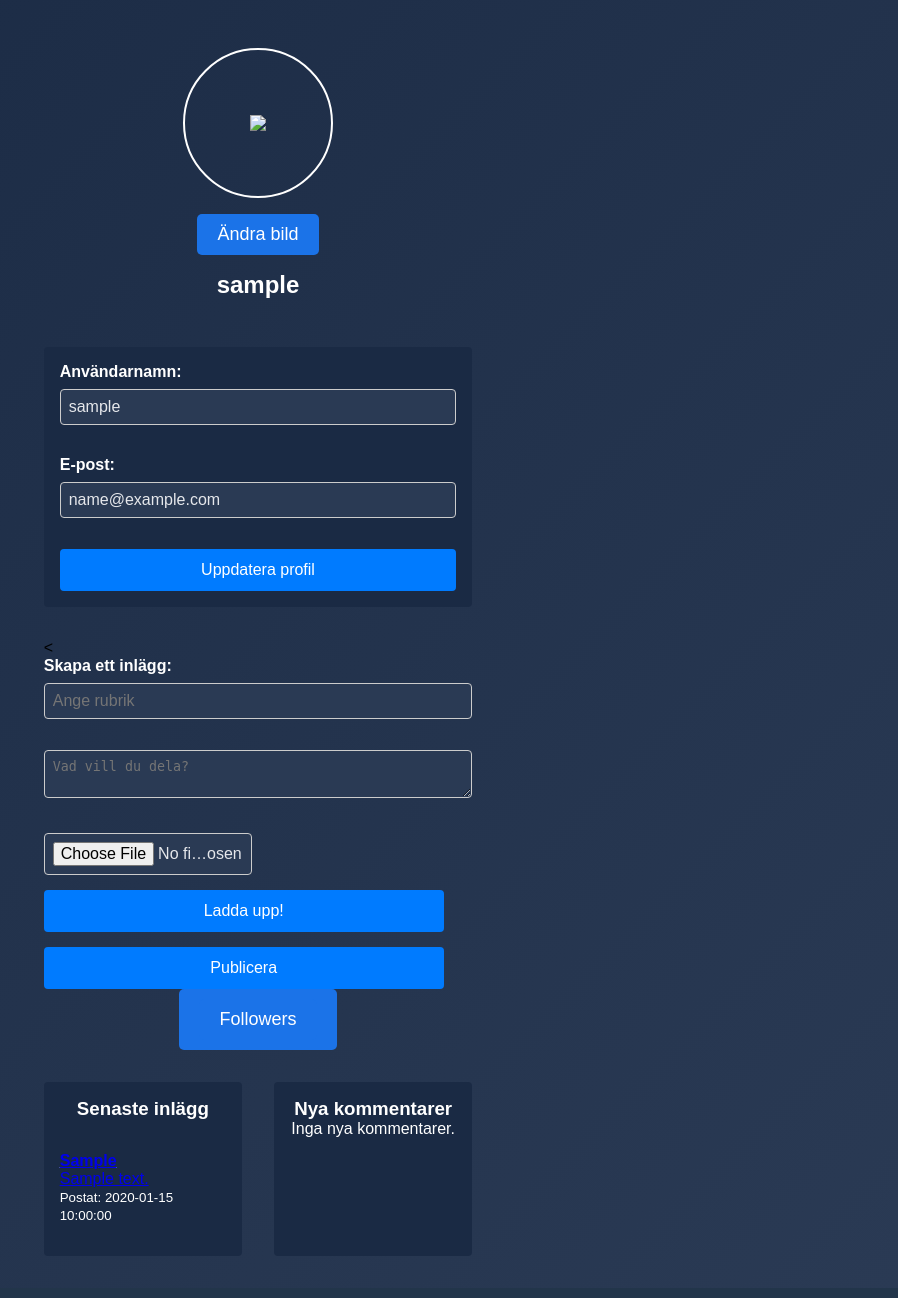
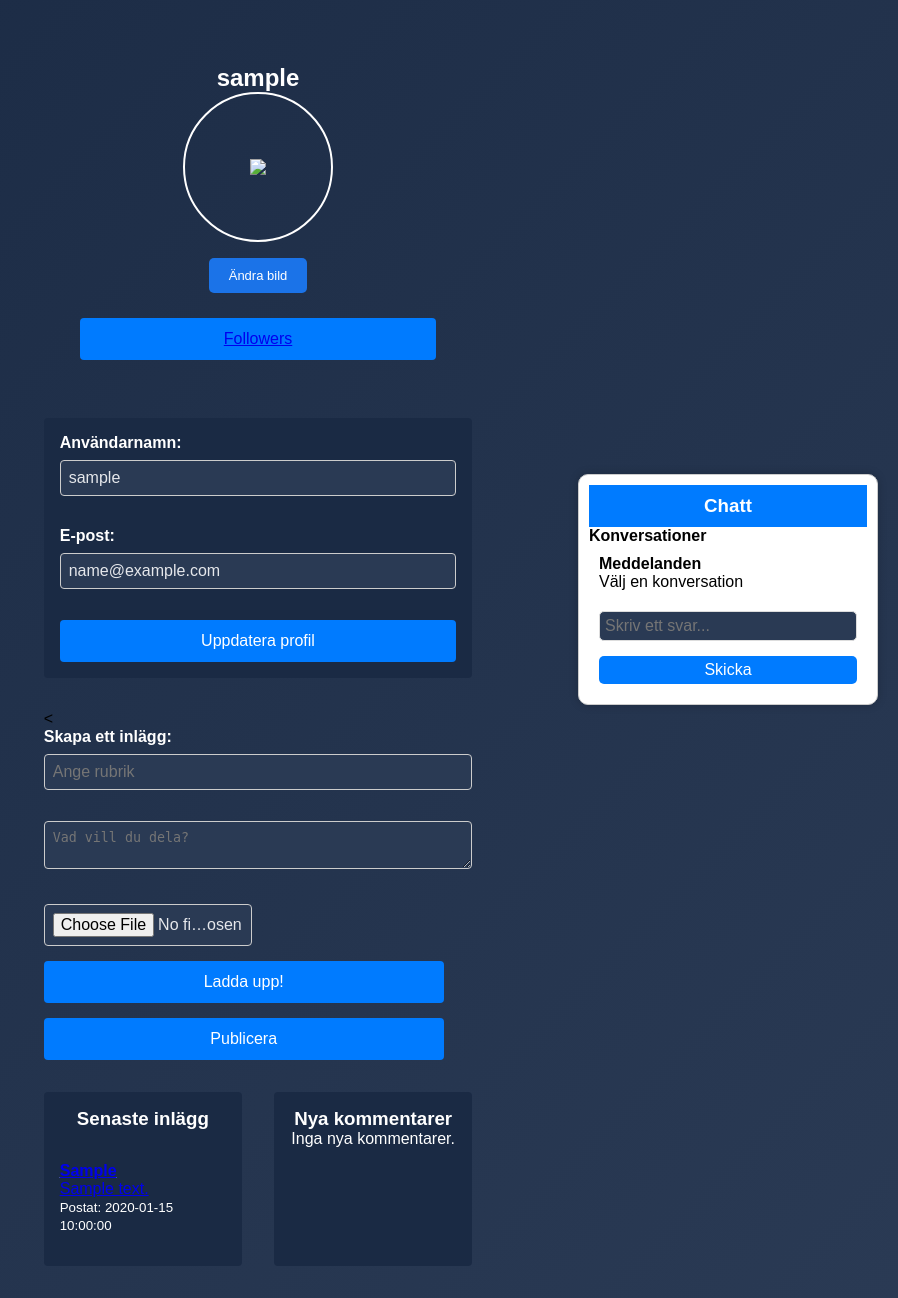
Before and after one commit to Grupp3n/Blogg3n, a PHP site: page /profile.php in a window 1280 px wide. Shown: the part 75-1373 px from the top of the page, without its empty margins (382-1280 px from the left). Before the commit the page ends 1295 px from the top, so only its background shows below. Run offline with PHP 8.4, Linux system fonts and the light colour scheme; the visitor is signed in with stand-in values (Sample User, id 1); tables that the repository leaves empty or names only in its code hold one stand-in row (values such as "Sample post").

Commit message:
chatt, profilefunktionalitet

```diff
--- a/chatt.php
+++ b/chatt.php
@@ -1,85 +1,52 @@
 <?php
-session_start();
+if (session_status() == PHP_SESSION_NONE) {
+    session_start();
+}
 
-if(!isset($_SESSION['user_id'])) {
-    // header("location: index.php");
-    // exit;
-} else {
+require_once 'db_connect.php';
 
-    // Hämta användarnamn
-    $stmt = $pdo->prepare("SELECT username, email FROM users WHERE id = :id");
-    $stmt->execute([':id' => $_SESSION['GuestID']]);
-    $guestUser = $stmt->fetch(PDO::FETCH_ASSOC);
+if (!isset($_SESSION['user_id'])) {
+    die("Du måste vara inloggad för att använda chatten.");
+}
 
-    print_r($guestUser['username']);
+$user_id = $_SESSION['user_id'];
 
-    if ($_SERVER['REQUEST_METHOD'] === 'POST' && isset($_POST['textInput'])) {
+// Hämta alla konversationer där användaren är antingen avsändare eller mottagare
+$stmt = $pdo->prepare("
+    SELECT c.text, c.senderID, c.receiverID, c.timeCreated, u.username AS sender_name
+    FROM chatt c
+    JOIN users u ON c.senderID = u.id
+    WHERE c.senderID = :userID OR c.receiverID = :userID
+    ORDER BY c.timeCreated ASC
+");
+$stmt->execute([':userID' => $user_id]);
+$messages = $stmt->fetchAll(PDO::FETCH_ASSOC);
 
-        // Hämtar alla users för att veta vilket ID man skall skicka meddelande till
-        $stmt = $pdo->prepare("SELECT * FROM users WHERE firstname = :firstname");
-        $stmt->execute([':firstname' => $_POST['receiver']]);
-        $userName = $stmt->fetch(PDO::FETCH_ASSOC);
+// Hämta lista över personer som har chattat med inloggad användare
+$stmt = $pdo->prepare("
+    SELECT DISTINCT u.id, u.username
+    FROM users u
+    JOIN chatt c ON (c.senderID = u.id OR c.receiverID = u.id)
+    WHERE u.id != :userID
+");
+$stmt->execute([':userID' => $user_id]);
+$chat_users = $stmt->fetchAll(PDO::FETCH_ASSOC);
 
-        $receiver_id = $userName['id'];      //denna raden skall bytas mot användarnamn och inte ID
+// Om användaren skickar ett svar
+if ($_SERVER['REQUEST_METHOD'] === 'POST' && isset($_POST['reply_message'])) {
+    $receiver_id = $_POST['receiver_id'];
+    $message_text = trim($_POST['message_text']);
 
-        $post_content = trim($_POST['post_content2']);
-        if (!empty($post_content)) {
-            $stmt = $pdo->prepare("INSERT INTO chatt (text, senderID, receiverID, timeCreated) VALUES (:text, :senderID, :receiverID, NOW())");
-            if ($stmt->execute([
-                ':senderID'    => $user_id,
-                ':receiverID'    => $receiver_id,
-                ':text' => $post_content
-            ])) {
-                $message = "Inlägg publicerat!";
-            } else {
-                $message = "Fel vid publicering av inlägg.";
-            }
-        } else {
-            $message = "Inlägget får inte vara tomt.";
-        }
+    if (!empty($receiver_id) && !empty($message_text)) {
+        $stmt = $pdo->prepare("INSERT INTO chatt (text, senderID, receiverID, timeCreated)
+                               VALUES (:text, :senderID, :receiverID, NOW())");
+        $stmt->execute([
+            ':text' => $message_text,
+            ':senderID' => $user_id,
+            ':receiverID' => $receiver_id
+        ]);
     }
-
-    // Hämta aktuell användardata från databasen
-    $stmt = $pdo->prepare("SELECT id, username, email FROM users WHERE id = :id");
-    $stmt->execute([':id' => $_SESSION['GuestID']]);
-    $user = $stmt->fetch(PDO::FETCH_ASSOC);
-
-    if (!$user) {
-        header("Location: index.php");
-        exit;
-    }
-
-
-
-    // Hämta inlägg från DB för den inloggade användaren
-    $stmt = $pdo->prepare("SELECT text, senderID, receiverID, text, timeCreated
-                                    FROM chatt
-                                    WHERE senderID = :senderID OR receiverID = :receiverID
-                                    ORDER BY timeCreated DESC");
-
-    $stmt->execute([
-        ':senderID' => $user_id,
-        ':receiverID' => $user_id
-    ]);
-
-    $posts2 = $stmt->fetchAll(PDO::FETCH_ASSOC);
-
-
-
-    $userchatt = [];
-    // Här fixar jag så jag har alla userIDs som har chattat och tagit bort den usern som är inloggad.
-    foreach($posts2 as $post) {
-
-        $sender = $post['senderID'];
-
-
-            if(!in_array($sender, $userchatt)) {
-                $userchatt[] = $sender;
-            }
-
-    }
-
-      // KOD SLUTAR HÄR FÖR CHATT
-
+    header("Location: profile.php");
+    exit;
 }
 ?>
--- a/profile.php
+++ b/profile.php
@@ -1,5 +1,11 @@
 <?php
-session_start();
+if (session_status() !== PHP_SESSION_ACTIVE) {
+    session_start();
+}
+
+// Inkludera nödvändiga filer, t.ex. databasanslutning och chattfunktionen
+require_once 'db_connect.php';
+include 'chatt.php';
 
 // Test-användare:
 if (!isset($_SESSION['user_id'])) {
@@ -11,7 +17,7 @@ if (!isset($_SESSION['user_id'])) {
     exit;
 }
 
-require_once 'db_connect.php';
+// require_once 'db_connect.php';
 
 $user_id = $_SESSION['user_id'];
 $message = '';
@@ -33,8 +39,8 @@ if ($_SERVER['REQUEST_METHOD'] == "POST") {
         }
     }
 
-    $blogHeader = htmlspecialchars($_POST['post_header']);
-    $blogText = htmlspecialchars($_POST['post_content']);
+    $blogHeader = isset($_POST['post_header']);
+    $blogText = isset($_POST['post_content']);
     $time = date_create();
     $getTime = date_format($time, "Y-m-d H:i:s");
 
@@ -224,6 +230,7 @@ $comments = $stmt->fetchAll(PDO::FETCH_ASSOC);
 <main">
     <!-- Profilsektionen -->
     <div class="profile-info">
+        <h2 style="color:white; margin-top: 1rem;"><?php echo htmlspecialchars($user['username']); ?></h2>
         <div class="profile-info-box">
             <?php if($user['image'] == null): ?>
                 <img src="img/transparent logo.png" alt="Profilbild">
@@ -233,6 +240,9 @@ $comments = $stmt->fetchAll(PDO::FETCH_ASSOC);
         </div>
             <form  method="POST" enctype="multipart/form-data">
                 <button class="DM_funktion" id="toggleEditForm" name="picture_change">Ändra bild</button>
+                <div class="form-group2">
+                <button name="follower_button"><a href="follow.php" name="follower_button_a">Followers</a></button>
+        </div>
 
                 <div id="editForm2" class="edit-form" style="display: <?php echo $toggle ?>;">
                     <h2>Ändra bild</h2>
@@ -260,7 +270,6 @@ $comments = $stmt->fetchAll(PDO::FETCH_ASSOC);
                     });
                 </script>
             </form>
-        <h2 style="color:white; margin-top: 1rem;"><?php echo htmlspecialchars($user['username']); ?></h2>
     </div>
 
     <?php if ($message): ?>
@@ -299,9 +308,51 @@ $comments = $stmt->fetchAll(PDO::FETCH_ASSOC);
         <button type="submit" name="create_post">Publicera</button>
     </form>
 
-    <div class="form-group2">
-        <button name="follower_button"><a href="follow.php" name="follower_button_a">Followers</a></button>
+    <!-- Chat-ruta -->
+<div class="chat-container">
+    <div class="chat-header">
+        <h3>Chatt</h3>
     </div>
+    <div class="chat-users">
+        <h4>Konversationer</h4>
+        <?php foreach ($chat_users as $chat_user): ?>
+            <form method="POST">
+                <button type="submit" name="selected_user" value="<?php echo $chat_user['id']; ?>">
+                    <?php echo htmlspecialchars($chat_user['username']); ?>
+                </button>
+            </form>
+        <?php endforeach; ?>
+    </div>
+
+    <div class="chat-body">
+        <h4>Meddelanden</h4>
+        <?php
+        if (isset($_POST['selected_user'])) {
+            $selected_user_id = $_POST['selected_user'];
+
+            foreach ($messages as $msg) {
+                if (
+                    ($msg['senderID'] == $selected_user_id && $msg['receiverID'] == $user_id) ||
+                    ($msg['senderID'] == $user_id && $msg['receiverID'] == $selected_user_id)
+                ) {
+                    echo "<div class='chat-message'>";
+                    echo "<strong>" . htmlspecialchars($msg['sender_name']) . ":</strong> " . htmlspecialchars($msg['text']);
+                    echo "<small>" . htmlspecialchars($msg['timeCreated']) . "</small>";
+                    echo "</div>";
+                }
+            }
+        } else {
+            echo "<p>Välj en konversation</p>";
+        }
+        ?>
+    </div>
+
+    <form method="POST" class="chat-form">
+        <input type="hidden" name="receiver_id" value="<?php echo $selected_user_id ?? ''; ?>">
+        <input type="text" name="message_text" placeholder="Skriv ett svar..." required>
+        <button type="submit" name="reply_message">Skicka</button>
+    </form>
+</div>
 
     <!-- Inlägg och notifieringar sida vid sida -->
     <div class="content-columns">
--- a/style.css
+++ b/style.css
@@ -170,7 +170,7 @@ button {
   color: white;
 }
 
-.form-group2 > button,
+/* .form-group2 > button,
 .form-group2 > button>a {
   width: 100%;
   display: flex;
@@ -184,9 +184,22 @@ button {
   border: none;
   border-radius: 5px;
   width: auto;
-}
-
-.profile-info>form>button {
+} */
+
+.form-group2 {
+  display: flex;
+  justify-content: center;
+  align-items: center;
+  color: white;
+  padding: 10px 20px;
+  font-size: large;
+  border: none;
+  border-radius: 5px;
+  width: auto;
+
+}
+
+.profile-info > form > button {
   width: 50%;
   display: flex;
   justify-self: center;
@@ -195,7 +208,7 @@ button {
   text-decoration: none;
   color: white;
   padding: 10px 20px;
-  font-size: large;
+  font-size: small;
   border: none;
   border-radius: 5px;
   width: auto;
@@ -1744,3 +1757,56 @@ header {
     margin: 5px auto;
   }
 }
+
+.chat-container {
+  position: fixed;
+  bottom: 20px;
+  right: 20px;
+  width: 300px;
+  background-color: white;
+  border: 1px solid #ccc;
+  border-radius: 10px;
+  box-shadow: 0px 0px 10px rgba(0, 0, 0, 0.2);
+  z-index: 1000;
+  padding: 10px;
+}
+
+.chat-header {
+  background-color: #007bff;
+  color: white;
+  padding: 10px;
+  font-weight: bold;
+  text-align: center;
+}
+
+.chat-body {
+  max-height: 200px;
+  overflow-y: auto;
+  padding: 10px;
+}
+
+.chat-message {
+  padding: 5px;
+  border-bottom: 1px solid #ddd;
+}
+
+.chat-form {
+  display: flex;
+  flex-direction: column;
+  padding: 10px;
+}
+
+.chat-form input {
+  padding: 5px;
+  border: 1px solid #ddd;
+  border-radius: 5px;
+}
+
+.chat-form button {
+  background-color: #007bff;
+  color: white;
+  border: none;
+  padding: 5px 10px;
+  cursor: pointer;
+  border-radius: 5px;
+}
```
